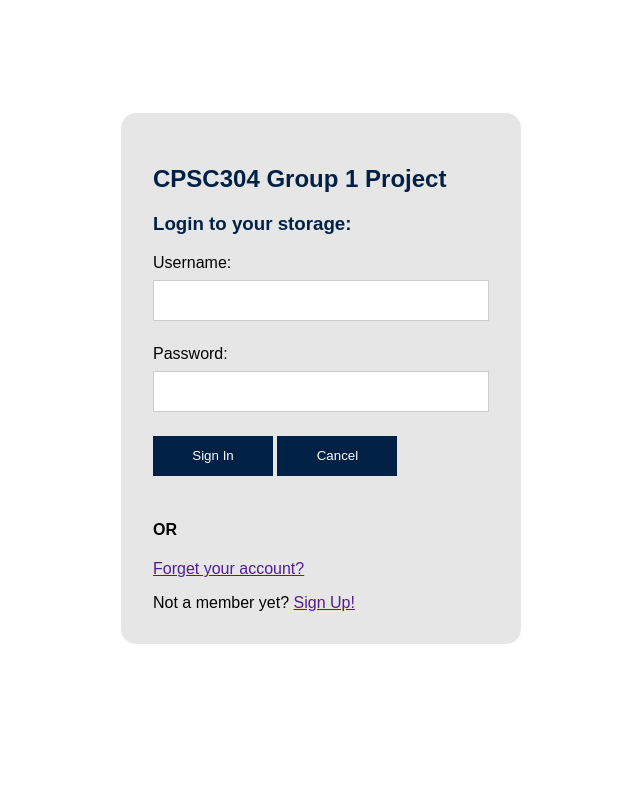
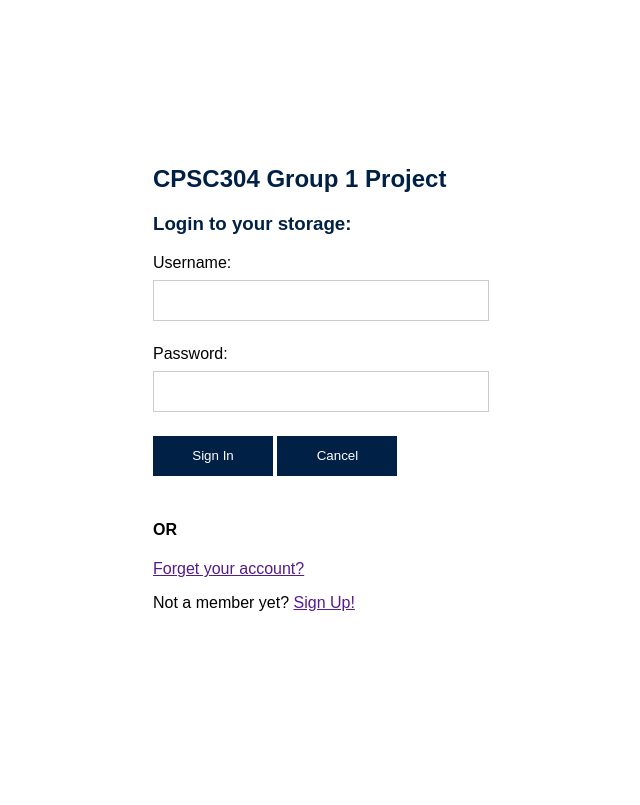
Before and after one commit to lizhe918/UBC_CPSC304_2019S1, a PHP site: page /clogin.php in a window 1280 px wide. Shown: the part 48-853 px from the top of the page, without its empty margins (319-959 px from the left). Run offline with PHP 8.4, Linux system fonts and the light colour scheme.

Commit message:
Add files via upload

```diff
--- a/warehouse/clogin.php
+++ b/warehouse/clogin.php
@@ -55,7 +55,7 @@
     </div>
     </div>
     <div class="form-container">
-    <form method="post" style="width: 25em;">
+    <form method="post" style="width: 25em; background-color: white;">
       <div class="form-content">
         <h2 style="color: #002145;">CPSC304 Group 1 Project</h2>
         <h3 style="color: #002145;">Login to your storage:</h3>
--- a/warehouse/llogin.php
+++ b/warehouse/llogin.php
@@ -55,7 +55,7 @@
     </div>
     </div>
     <div class="form-container">
-    <form method="post" style="width: 25em;">
+    <form method="post" style="width: 25em; background-color: white;">
       <div class="form-content">
         <h2 style="color: #002145;">CPSC304 Group 1 Project</h2>
         <h3 style="color: #002145;">Login to your account:</h3>
--- a/warehouse/mlogin.php
+++ b/warehouse/mlogin.php
@@ -55,7 +55,7 @@
     </div>
     </div>
     <div class="form-container">
-    <form method="post" style="width: 25em;">
+    <form method="post" style="width: 25em; background-color: white;">
       <div class="form-content">
         <h2 style="color: #002145;">CPSC304 Group 1 Project</h2>
         <h3 style="color: #002145;">Login to your management:</h3>
```
